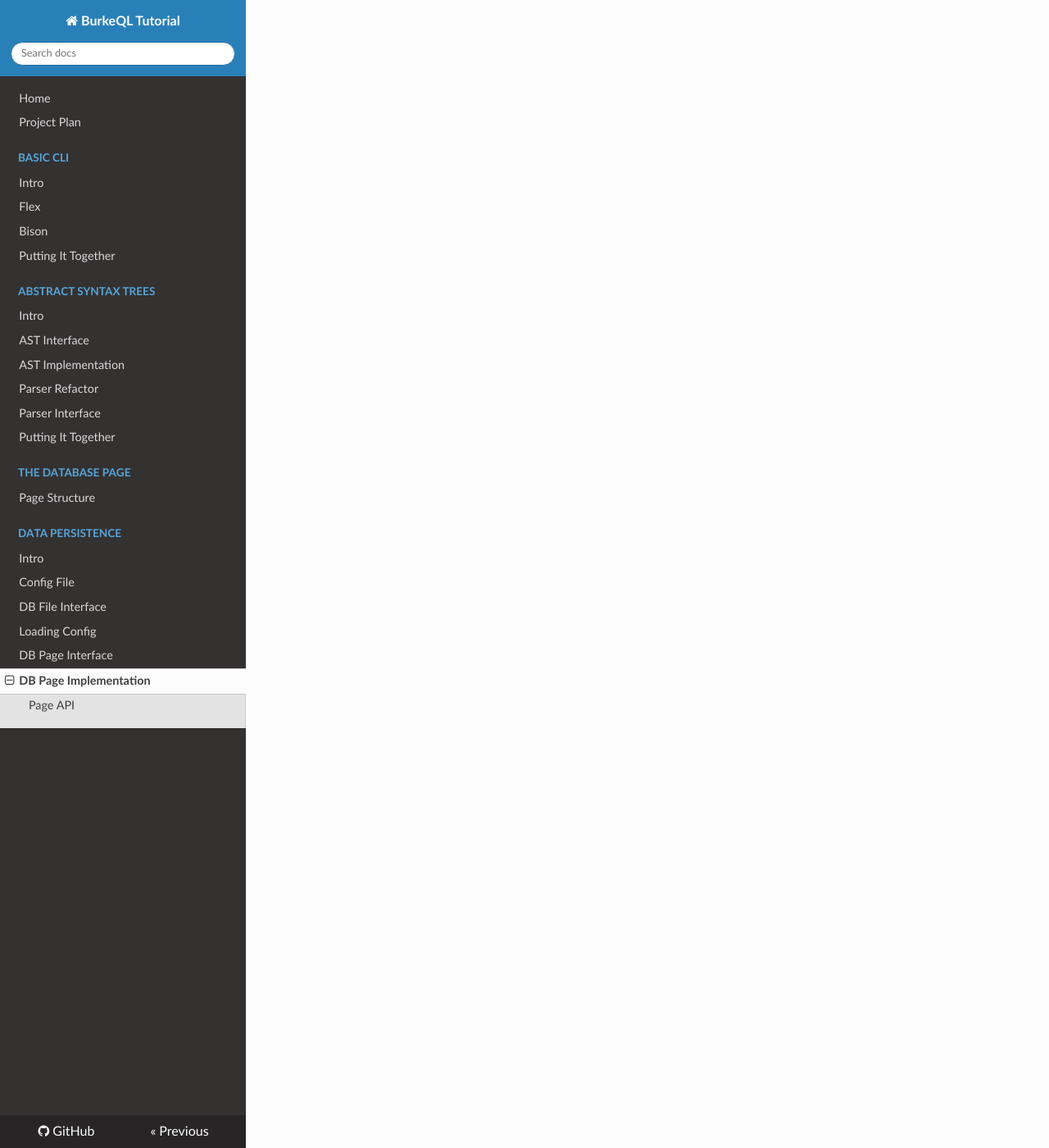
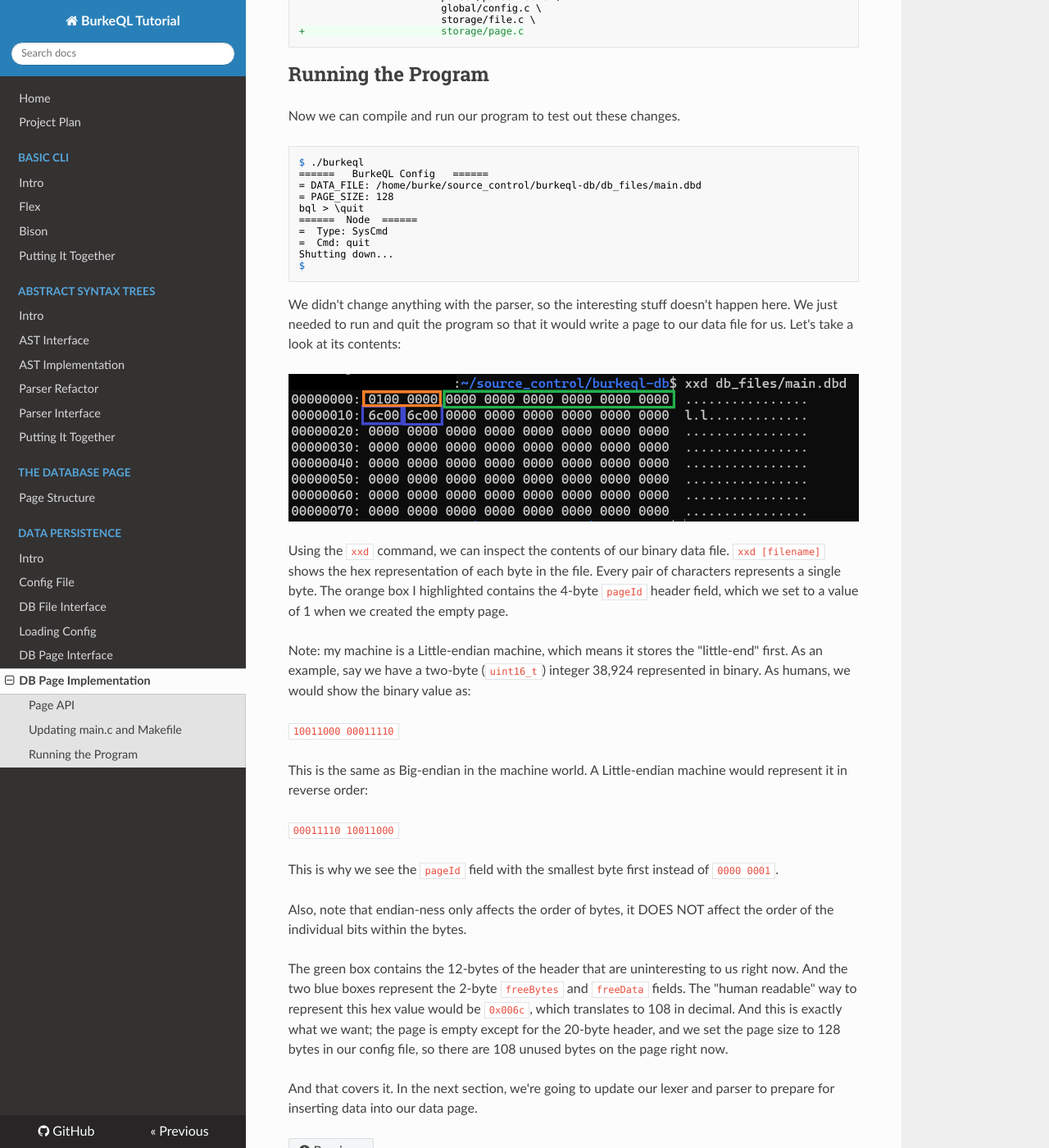
Before and after one commit to burke1791/burkeql-db, an MkDocs documentation site: the page built from docs/04-data-persistence/page-implementation.md, in a window 1280 px wide and 1400 px high, scrolled down 3516 px. Shown: the whole window at 82% size. Built offline with MkDocs 1.6.1, drawn with Linux system fonts in a browser that asks for light colours; nearby versions of some CDN libraries; some of the changed text lies outside the part shown.

Commit message:
page implementation done

````diff
--- a/docs/04-data-persistence/page-implementation.md
+++ b/docs/04-data-persistence/page-implementation.md
@@ -119,4 +119,95 @@
 
 The last piece is just an informational console log to tell us if something unexpected happened. We'll implement error handling later.
 
-##
+## Updating `main.c` and `Makefile`
+
+Before we can demonstrate reading and writing pages to disk, we need to make some small updates to our main function and the Makefile.
+
+`src/main.c`
+
+```diff
+ #include "global/config.h"
++#include "storage/file.h"
++#include "storage/page.h"
+
+ Config* conf;
+```
+
+```diff
+   print_config(conf);
+
++  FileDesc* fd = file_open(conf->dataFile, "wb");
++  Page pg = read_page(fd->fp, 1);
++
+   while(true) {
+     print_prompt();
+```
+
+At the very beginning of our program, we want to open the data file and attempt to read the first page into memory.
+
+```diff
+     switch (n->type) {
+       case T_SysCmd:
+         if (strcmp(((SysCmd*)n)->cmd, "quit") == 0) {
+           print_node(n);
+           free_node(n);
+           printf("Shutting down...\n");
++          flush_page(fd->fp, pg);
++          free_page(pg);
++          file_close(fd);
+           return EXIT_SUCCESS;
+         }
+       default:
+```
+
+When the database receives the quit command, we want to flush the data page that's currently in memory to disk, close the file, then shut down.
+
+`src/Makefile`
+
+```diff
+ SRC_FILES = main.c \
+ 						parser/parse.c \
+ 						parser/parsetree.c \
+ 						global/config.c \
+ 						storage/file.c \
++ 						storage/page.c
+```
+
+## Running the Program
+
+Now we can compile and run our program to test out these changes.
+
+```shell
+$ ./burkeql
+======   BurkeQL Config   ======
+= DATA_FILE: /home/burke/source_control/burkeql-db/db_files/main.dbd
+= PAGE_SIZE: 128
+bql > \quit
+======  Node  ======
+=  Type: SysCmd
+=  Cmd: quit
+Shutting down...
+$
+```
+
+We didn't change anything with the parser, so the interesting stuff doesn't happen here. We just needed to run and quit the program so that it would write a page to our data file for us. Let's take a look at its contents:
+
+![Page Contents](assets/empty_page.png)
+
+Using the `xxd` command, we can inspect the contents of our binary data file. `xxd [filename]` shows the hex representation of each byte in the file. Every pair of characters represents a single byte. The orange box I highlighted contains the 4-byte `pageId` header field, which we set to a value of 1 when we created the empty page.
+
+Note: my machine is a Little-endian machine, which means it stores the "little-end" first. As an example, say we have a two-byte (`uint16_t`) integer 38,924 represented in binary. As humans, we would show the binary value as:
+
+`10011000 00011110`
+
+This is the same as Big-endian in the machine world. A Little-endian machine would represent it in reverse order:
+
+`00011110 10011000`
+
+This is why we see the `pageId` field with the smallest byte first instead of `0000 0001`.
+
+Also, note that endian-ness only affects the order of bytes, it DOES NOT affect the order of the individual bits within the bytes.
+
+The green box contains the 12-bytes of the header that are uninteresting to us right now. And the two blue boxes represent the 2-byte `freeBytes` and `freeData` fields. The "human readable" way to represent this hex value would be `0x006c`, which translates to 108 in decimal. And this is exactly what we want; the page is empty except for the 20-byte header, and we set the page size to 128 bytes in our config file, so there are 108 unused bytes on the page right now.
+
+And that covers it. In the next section, we're going to update our lexer and parser to prepare for inserting data into our data page.
````
Also changed, not shown: docs/04-data-persistence/assets/empty_page.png (added).
